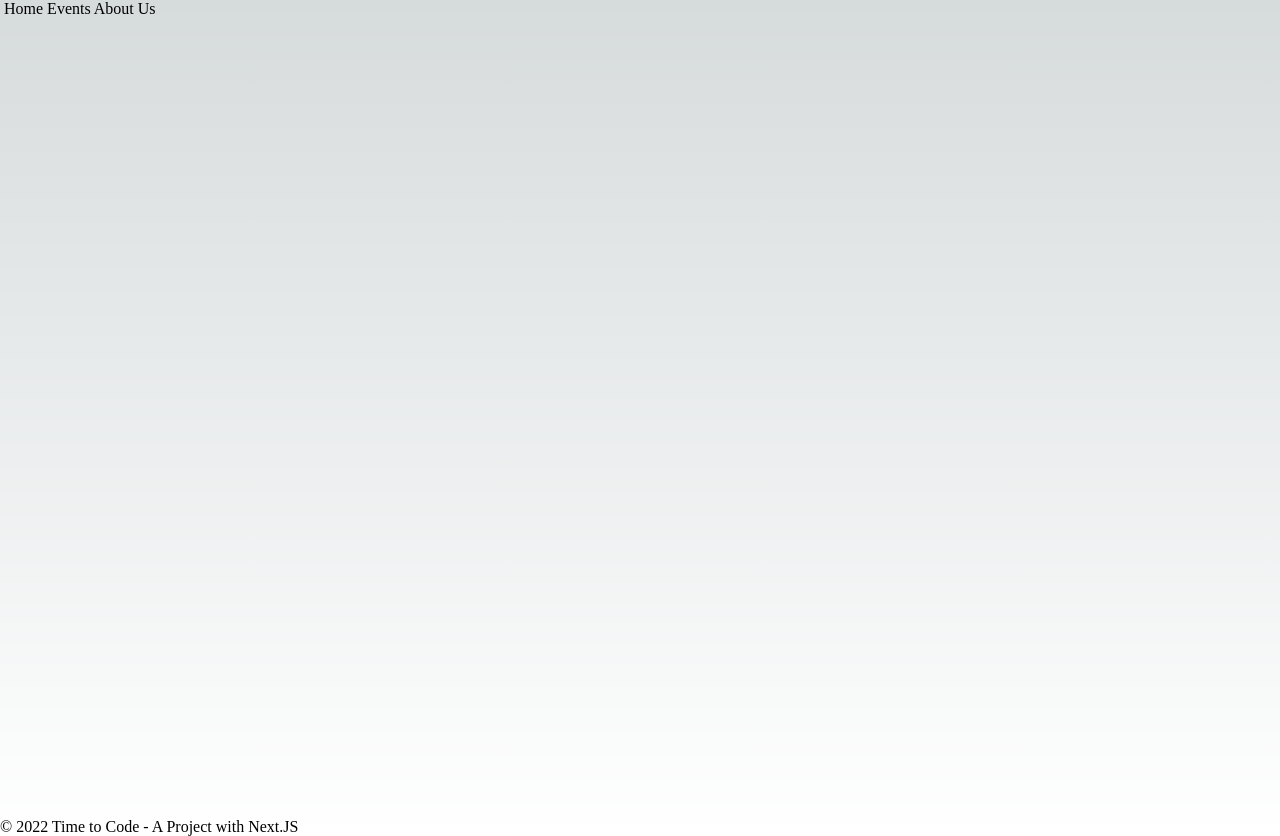
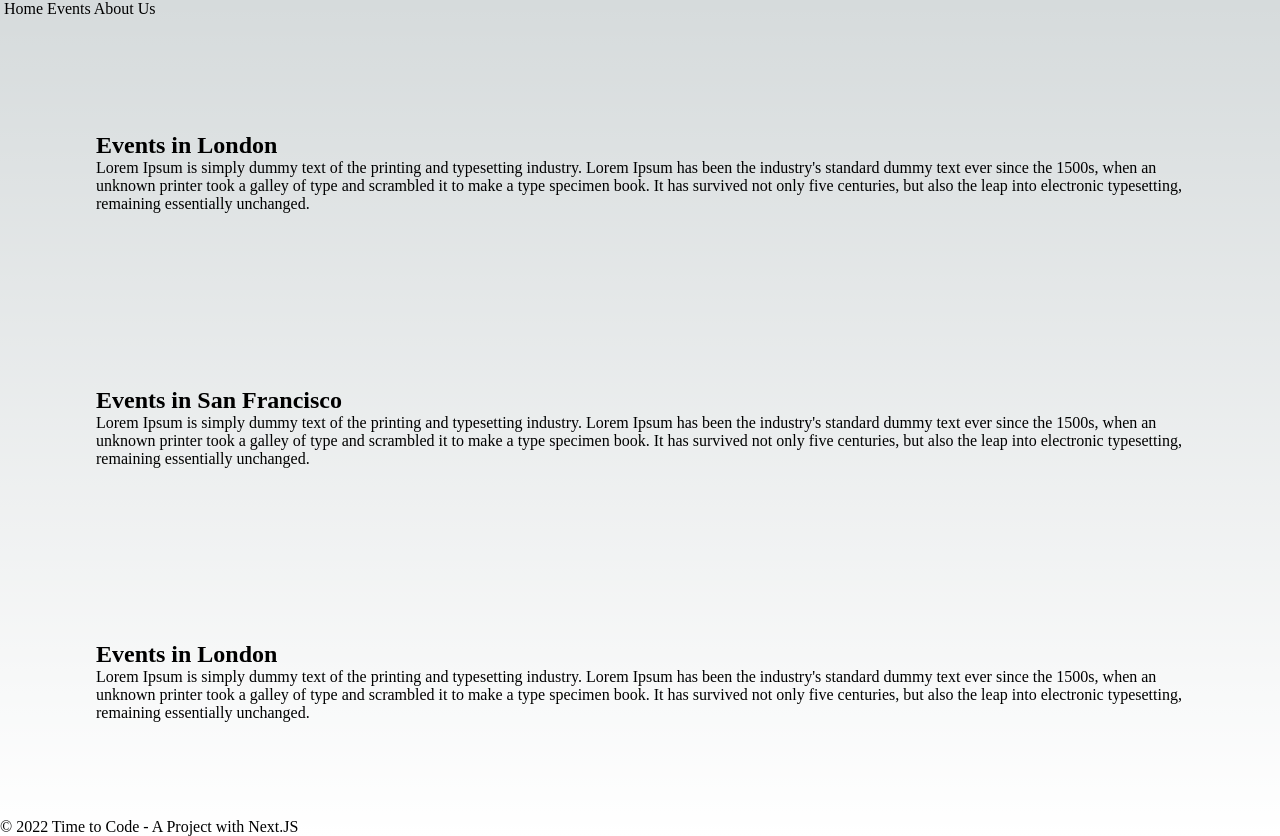
Before and after one commit to Erey2790/events_app, a Next.js app: page / in a window 1280 px wide. Built offline with nearby package versions, Linux system fonts and the light colour scheme.

Commit message:
added structure to main index

```diff
--- a/pages/about-us.js
+++ b/pages/about-us.js
@@ -1,6 +1,11 @@
 const Page = () => {
     return (
+        <div>
         <h1>About us Page</h1>
+        <p>
+        Lorem Ipsum is simply dummy text of the printing and typesetting industry. Lorem Ipsum has been the industry's standard dummy text ever since the 1500s, when an unknown printer took a galley of type and scrambled it to make a type specimen book. It has survived not only five centuries, but also the leap into electronic typesetting, remaining essentially unchanged. It was popularised in the 1960s with the release of Letraset sheets containing Lorem Ipsum passages, and more recently with desktop publishing software like Aldus PageMaker including versions of Lorem Ipsum.
+        </p>
+        </div>
     )
 }
 
--- a/pages/index.js
+++ b/pages/index.js
@@ -24,8 +24,32 @@
         </nav>
       </header>
       <main className={styles.main}>
+       <a href=''>
+        <img />
+        <h2> Events in London</h2>
+        <p>
+        Lorem Ipsum is simply dummy text of the printing and typesetting industry. Lorem Ipsum has been the industry's standard dummy text ever since the 1500s, when an unknown printer took a galley of type and scrambled it to make a type specimen book. It has survived not only five centuries, but also the leap into electronic typesetting, remaining essentially unchanged.
+        </p>
+       </a>
 
+       <a href=''>
+        <img />
+        <h2> Events in San Francisco</h2>
+        <p>
+        Lorem Ipsum is simply dummy text of the printing and typesetting industry. Lorem Ipsum has been the industry's standard dummy text ever since the 1500s, when an unknown printer took a galley of type and scrambled it to make a type specimen book. It has survived not only five centuries, but also the leap into electronic typesetting, remaining essentially unchanged.
+        </p>
+       </a>
+
+       <a href=''>
+        <img />
+        <h2> Events in London</h2>
+        <p>
+        Lorem Ipsum is simply dummy text of the printing and typesetting industry. Lorem Ipsum has been the industry's standard dummy text ever since the 1500s, when an unknown printer took a galley of type and scrambled it to make a type specimen book. It has survived not only five centuries, but also the leap into electronic typesetting, remaining essentially unchanged.
+        </p>
+       </a>
       </main>
+
+
 
       <footer className={styles.footer}>
         <p> © 2022 Time to Code - A Project with Next.JS</p>
```
